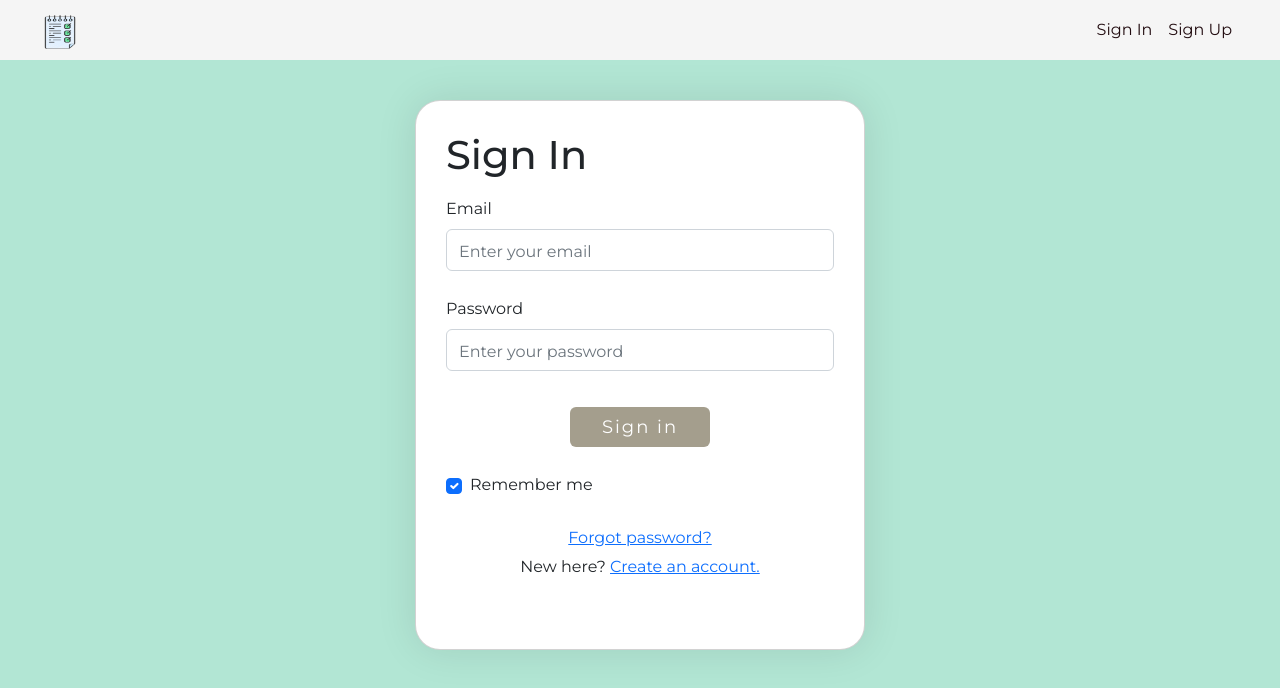
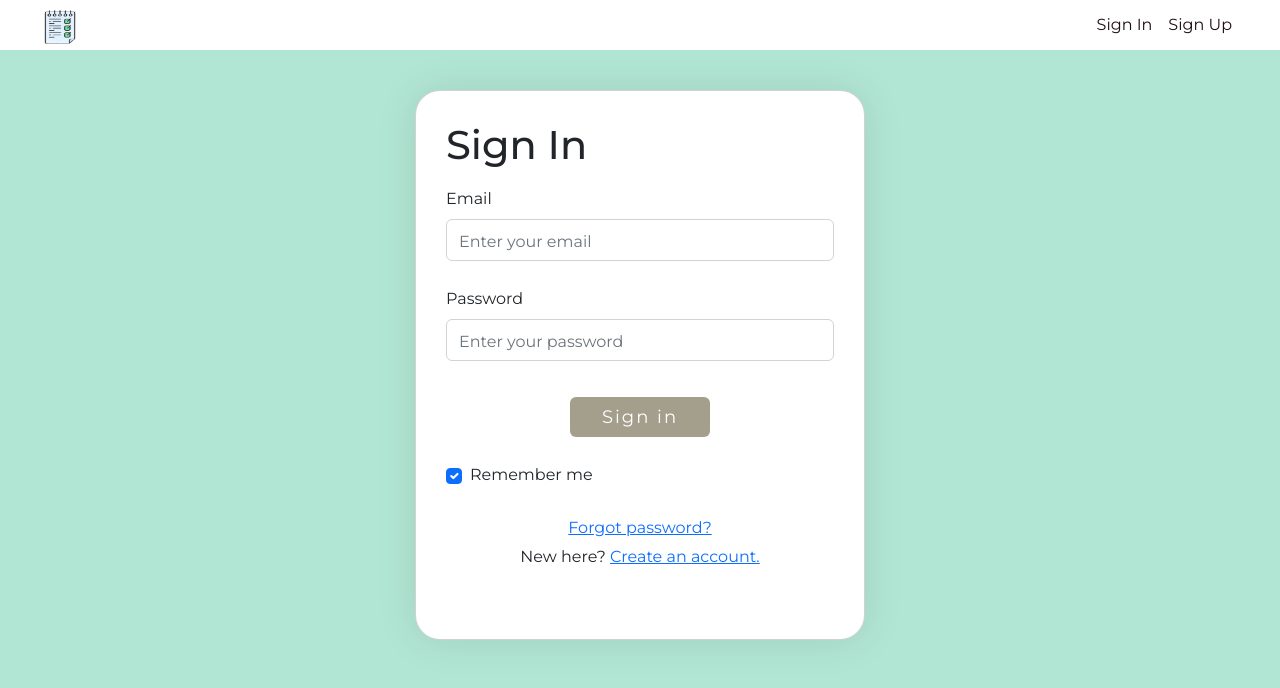
Before and after one commit to Ksenialit/todo-app-project, a Vue app: page /sign-in in a window 1280 px wide. Shown: the top 688 px of the page. Built offline with nearby package versions, Linux system fonts and the light colour scheme.

Commit message:
change nav

```diff
--- a/src/components/Nav.vue
+++ b/src/components/Nav.vue
@@ -35,12 +35,12 @@
 
 <style scoped>
   .nav {
-    background-color: #F5F5F5;
+    background-color: #FFF;
     margin-bottom: 40px;
     display: flex;
     justify-content: space-between;
     padding: 0 40px 0 40px;
-    height: 60px;
+    height: 50px;
   }
   .nav-items {
     display: flex;
```
